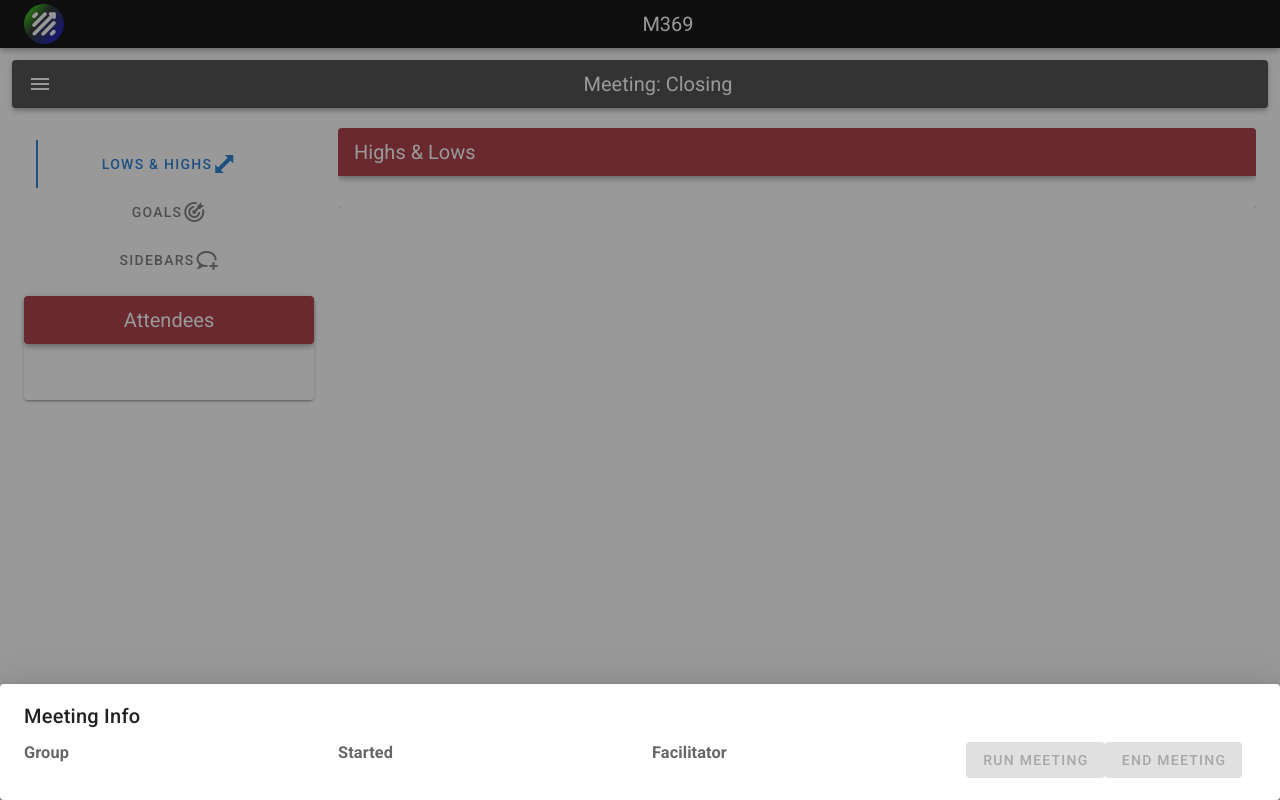
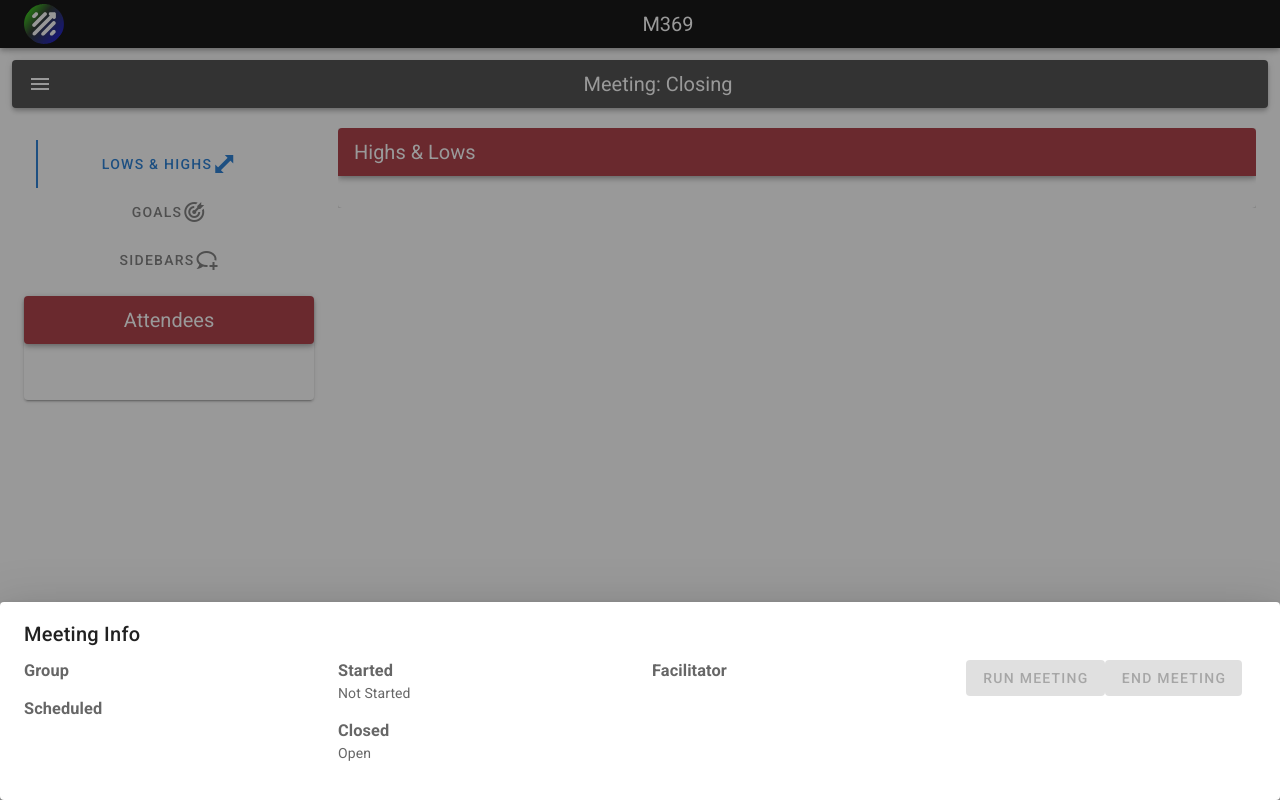
Before and after one commit to ClairOne/M369, a Nuxt app: page /bag/meeting/close/1/1 in a window 1280 px wide. Both pictures are taken after a click on the button 40 px from the left and 84 px from the top of the page. Built offline with nearby package versions, Linux system fonts and the light colour scheme.

Commit message:
Bottom Sheet consistency updates

```diff
--- a/pages/bag/meeting/close/_groupid/_id.vue
+++ b/pages/bag/meeting/close/_groupid/_id.vue
@@ -428,11 +428,17 @@
               <v-col cols="12" md="3">
                 <h3>Group</h3>
                 <p @click="viewGroup(Group.id)">{{ Group.Title }}</p>
+                <h3>Scheduled</h3>
+                <p>{{ Meeting.MeetingDateTime }}</p>
               </v-col>
 
               <v-col cols="12" md="3">
                 <h3>Started</h3>
-                <p>{{ Meeting.MeetingDateTime }}</p>
+                <p v-if="Meeting.StartedAt">{{ Meeting.StartedAt }}</p>
+                <p v-else>Not Started</p>
+                <h3>Closed</h3>
+                <p v-if="Meeting.ClosedAt">{{ Meeting.ClosedAt }}</p>
+                <p v-else>Open</p>
               </v-col>
 
               <v-col cols="12" md="3">
--- a/pages/bag/meeting/run/_groupid/_id.vue
+++ b/pages/bag/meeting/run/_groupid/_id.vue
@@ -570,9 +570,11 @@
 
               <v-col cols="12" md="3">
                 <h3>Started</h3>
-                <p>{{ Meeting.StartedAt }}</p>
+                <p v-if="Meeting.StartedAt">{{ Meeting.StartedAt }}</p>
+                <p v-else>Not Started</p>
                 <h3>Closed</h3>
-                <p>{{ Meeting.ClosedAt }}</p>
+                <p v-if="Meeting.ClosedAt">{{ Meeting.ClosedAt }}</p>
+                <p v-else>Open</p>
               </v-col>
 
               <v-col cols="12" md="3">
--- a/pages/bag/meeting/start/_groupid/_id.vue
+++ b/pages/bag/meeting/start/_groupid/_id.vue
@@ -323,11 +323,17 @@
               <v-col cols="12" md="3">
                 <h3>Group</h3>
                 <p @click="viewGroup(Group.id)">{{ Group.Title }}</p>
+                <h3>Scheduled</h3>
+                <p>{{ Meeting.MeetingDateTime }}</p>
               </v-col>
 
               <v-col cols="12" md="3">
                 <h3>Started</h3>
-                <p>{{ Meeting.MeetingDateTime }}</p>
+                <p v-if="Meeting.StartedAt">{{ Meeting.StartedAt }}</p>
+                <p v-else>Not Started</p>
+                <h3>Closed</h3>
+                <p v-if="Meeting.ClosedAt">{{ Meeting.ClosedAt }}</p>
+                <p v-else>Open</p>
               </v-col>
 
               <v-col cols="12" md="3">
```
